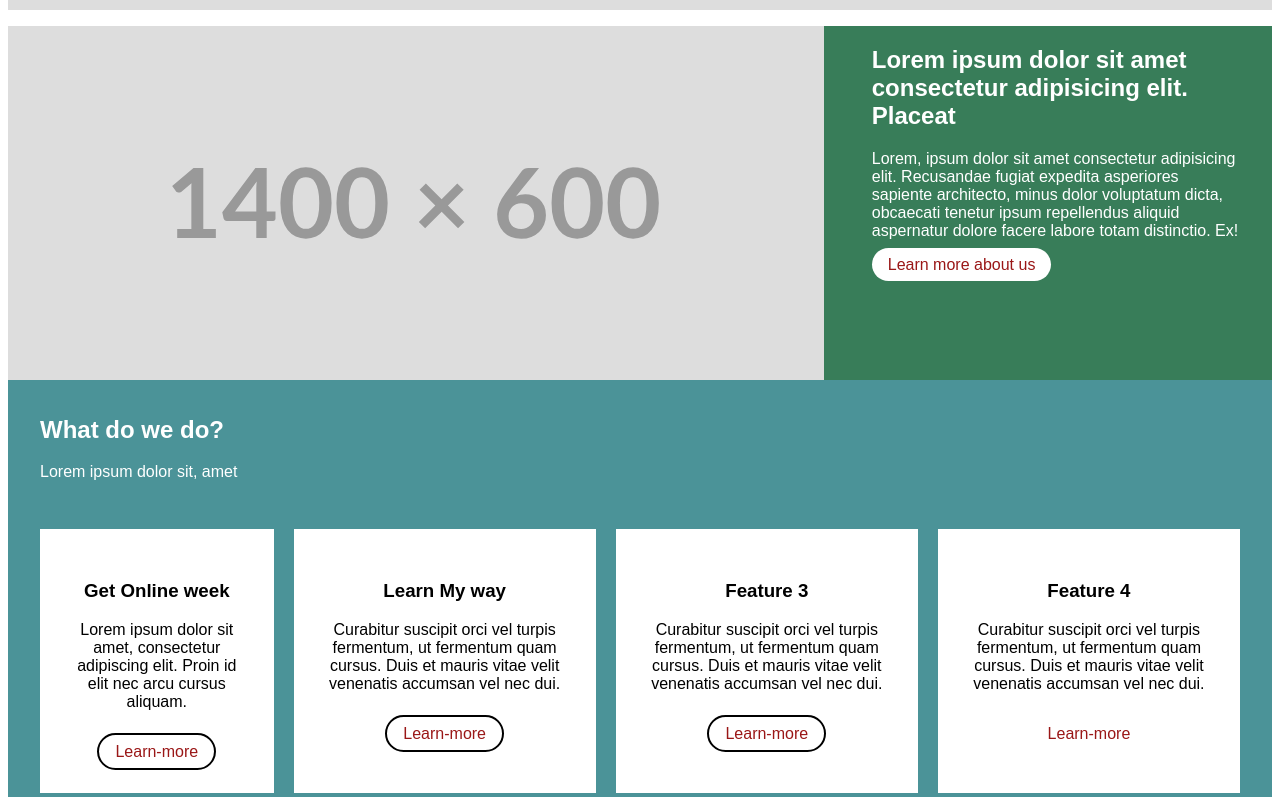
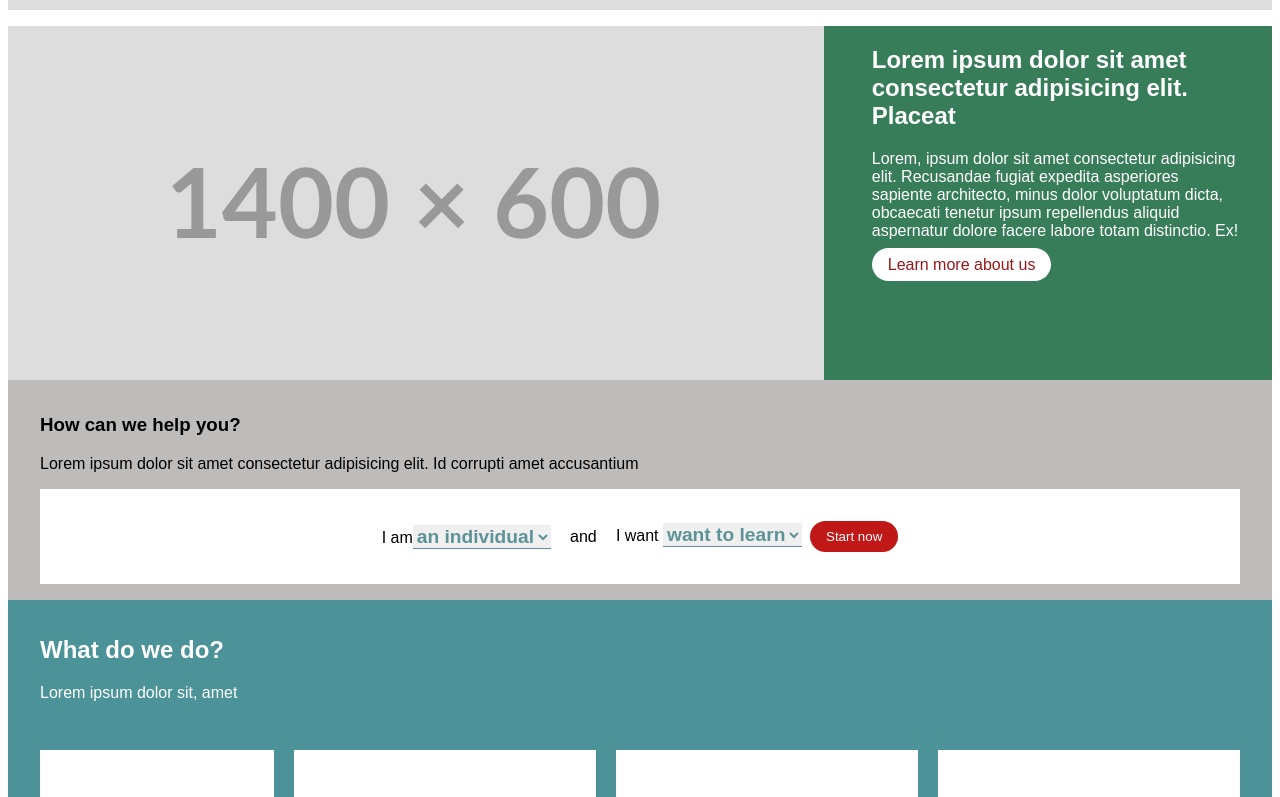
Before and after one commit to khorramk/vue-test-task-1, a Nuxt app: page / in a window 1280 px wide. Shown: the part 512-1309 px from the top of the page. Built offline with nearby package versions, Linux system fonts and the light colour scheme.

Commit message:
Selection Form: Completed

```diff
--- /dev/null
+++ b/assets/scss/_appPersonTypeSelection.scss
@@ -0,0 +1,44 @@
+.selection-type-container {
+    padding: 1rem;
+    background-color: #bebbbb;
+    color: #000000;
+    padding: 1rem 2rem;
+
+    .selection-form {
+        background-color: #ffffff;
+        text-align: center;
+        padding: 2rem;
+
+        .selection-form__container {
+            display: flex;
+            flex-direction: column;
+            justify-content: center;
+            align-items: center;
+
+            @media screen and (min-width: 768px) {
+                flex-direction: row;
+                gap: 1.2rem;
+            }
+
+            .selection {
+                // appearance: none;
+                border: none;
+                font-size: 1.2rem;
+                line-height: 1.5;
+                font-weight: 600;
+                color: #5d9398;
+                border-bottom: 1px solid #5d9398;
+            }
+
+            .selection__submit-btn {
+                padding: 0.5rem 1rem;
+                background-color: rgb(192 23 23);
+                color: #ffffff;
+                border-radius: 20px;
+                font-weight: 500;
+                border: none;
+                margin-left: 0.5rem;
+            }
+        }
+    }
+}
--- a/assets/scss/main.scss
+++ b/assets/scss/main.scss
@@ -9,4 +9,5 @@
   @import '_appHeader';
   @import '_appCta';
   @import '_appCtaLearnMoreSection';
+  @import '_appPersonTypeSelection';
   @import '_appFeatureSection';
--- a/components/AppPersonTypeSelection.vue
+++ b/components/AppPersonTypeSelection.vue
@@ -1,22 +1,40 @@
 <template>
   <section>
-        <div class="container">
-            <h3>Lorem ipsum dolor sit amet consectetur adipisicing elit. Impedit neque, unde perferendis totam qui saepe at. Perferendis iusto excepturi iste. Quaerat aliquam culpa excepturi expedita incidunt quod omnis distinctio quia.
+    <div class="selection-type-container">
+      <div class="selection-type-intro">
+        <h3>
+          How can we help you?
         </h3>
-            <p>Lorem ipsum dolor sit amet consectetur adipisicing elit. Id corrupti amet accusantium doloremque vitae temporibus, eligendi sunt aperiam reiciendis vero quasi assumenda, quo minima inventore voluptates neque accusamus ratione fuga?</p>
+        <p>
+          Lorem ipsum dolor sit amet consectetur adipisicing elit. Id corrupti
+          amet accusantium
+        </p>
       </div>
       <div class="selection-form">
         <form action="" method="post">
+          <div class="selection-form__container">
+            <div class="selection-begins">
               <span>I am</span>
-                <select name="" id="">
+              <select name="" id="" class="selection">
                 <option value="">an individual</option>
               </select>
-                <span>and I</span>
-                <select name="" id="">
+            </div>
+            <div class="selection-joiner">
+              <span>and</span>
+            </div>
+            <div class="selection-ends">
+              <span>I want </span>
+
+              <select name="" id="" class="selection">
                 <option value="">want to learn</option>
               </select>
-                <button type="submit">Start now</button>
+              <button type="submit" class="selection__submit-btn">
+                Start now
+              </button>
+            </div>
+          </div>
         </form>
+      </div>
     </div>
   </section>
 </template>
--- a/pages/index.vue
+++ b/pages/index.vue
@@ -2,7 +2,7 @@
   <div>
     <app-cta></app-cta>
     <app-learn-more-cta-section></app-learn-more-cta-section>
-    <!-- <app-person-type-selection></app-person-type-selection> -->
+    <app-person-type-selection></app-person-type-selection>
     <app-feature-section></app-feature-section>
   </div>
 </template>
```
Lines whose indentation alone changed are shown as unchanged.
